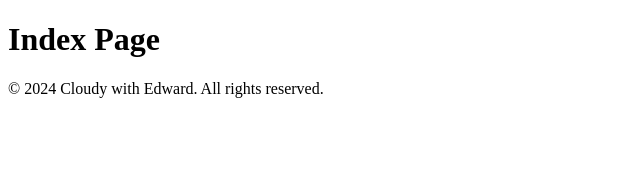
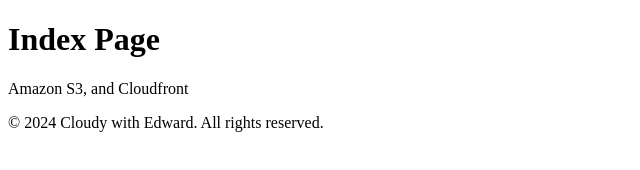
Before and after one commit to edward-mike/aws-s3-static-hosting-terraform-github-action, a plain HTML site: page website/index.html in a window 1280 px wide. Shown: the whole page, without its empty margins (0-640 px from the left). Drawn offline with Linux system fonts and the light colour scheme.

Commit message:
updated index.html

```diff
--- a/website/index.html
+++ b/website/index.html
@@ -11,6 +11,7 @@
         <h1>Index Page</h1>
     </header>
 
+    <p> Amazon S3, and Cloudfront</p>
 
     <footer>
         <p>&copy; 2024 Cloudy with Edward. All rights reserved.</p>
```
Also changed, not shown: 3 other files.
